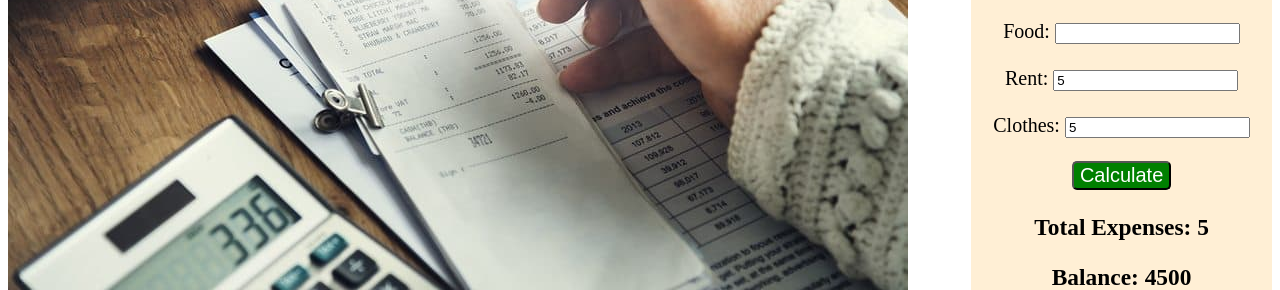
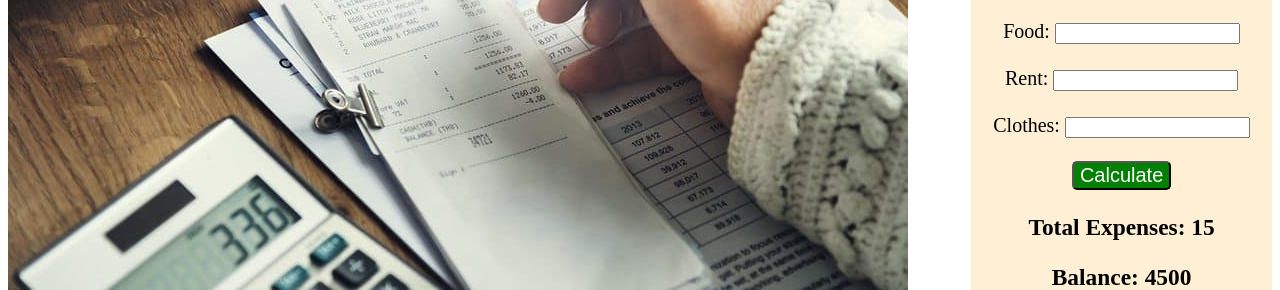
Before and after one commit to mdrayhanislam/money-master, a plain HTML site: page index.html in a window 1280 px wide. Both pictures are taken after typing "5", "5", "5", "5", "5" into the empty fields and a click on the button "Calculate". Shown: the part 343-633 px from the top of the page. Drawn offline with Linux system fonts and the light colour scheme.

Commit message:
Expenses total

```diff
--- a/index.html
+++ b/index.html
@@ -26,9 +26,9 @@
                <label for="lname">Food:</label>
                <input id="Food-input" type="number" id="lname" name="lname"><br><br>
                <label for="lname">Rent:</label>
-               <input id="calculator-input" type="number" id="lname" name="lname"><br><br>
+               <input id="Rent-input" type="number" id="lname" name="lname"><br><br>
                <label for="lname">Clothes:</label>
-               <input id="calculator-input" type="number" id="lname" name="lname"><br><br>
+               <input id="Clothes-input" type="number" id="lname" name="lname"><br><br>
                <button id="calculator-button" class="btn">Calculate</button>
 
                <h3 > Total Expenses: <span id="total-expenses"> 5500 </span> </h3>
--- a/js/calculator.js
+++ b/js/calculator.js
@@ -2,9 +2,22 @@
 document.getElementById('calculator-button').addEventListener
 ('click', function(){
     // get amount deposited
-    const depositInput= document.getElementById('Food-input');
-    const depositAmount = depositInput.value ;
-    const depositTotal = document.getElementById('total-expenses');
-    depositTotal.innerText= depositAmount;
-    depositInput.value='';
+    //food
+    const foodInput= document.getElementById('Food-input');
+    const foodAmount = foodInput.value ;
+    foodInput.value='';
+   //Rent
+   const  rentInput= document.getElementById('Rent-input');
+    const rentAmount = rentInput.value ;
+    rentInput.value='';
+    //Clothes
+    const clothesInput= document.getElementById('Clothes-input');
+    const clothesAmount = clothesInput.value ;
+    clothesInput.value='';
+    //total expenses
+    const totalexpenses = parseFloat (foodAmount) + parseFloat (rentAmount) + parseFloat (clothesAmount) ;
+    //Expenses
+    const expensesTotal = document.getElementById('total-expenses');
+    expensesTotal.innerText= totalexpenses;
+
 })
```
